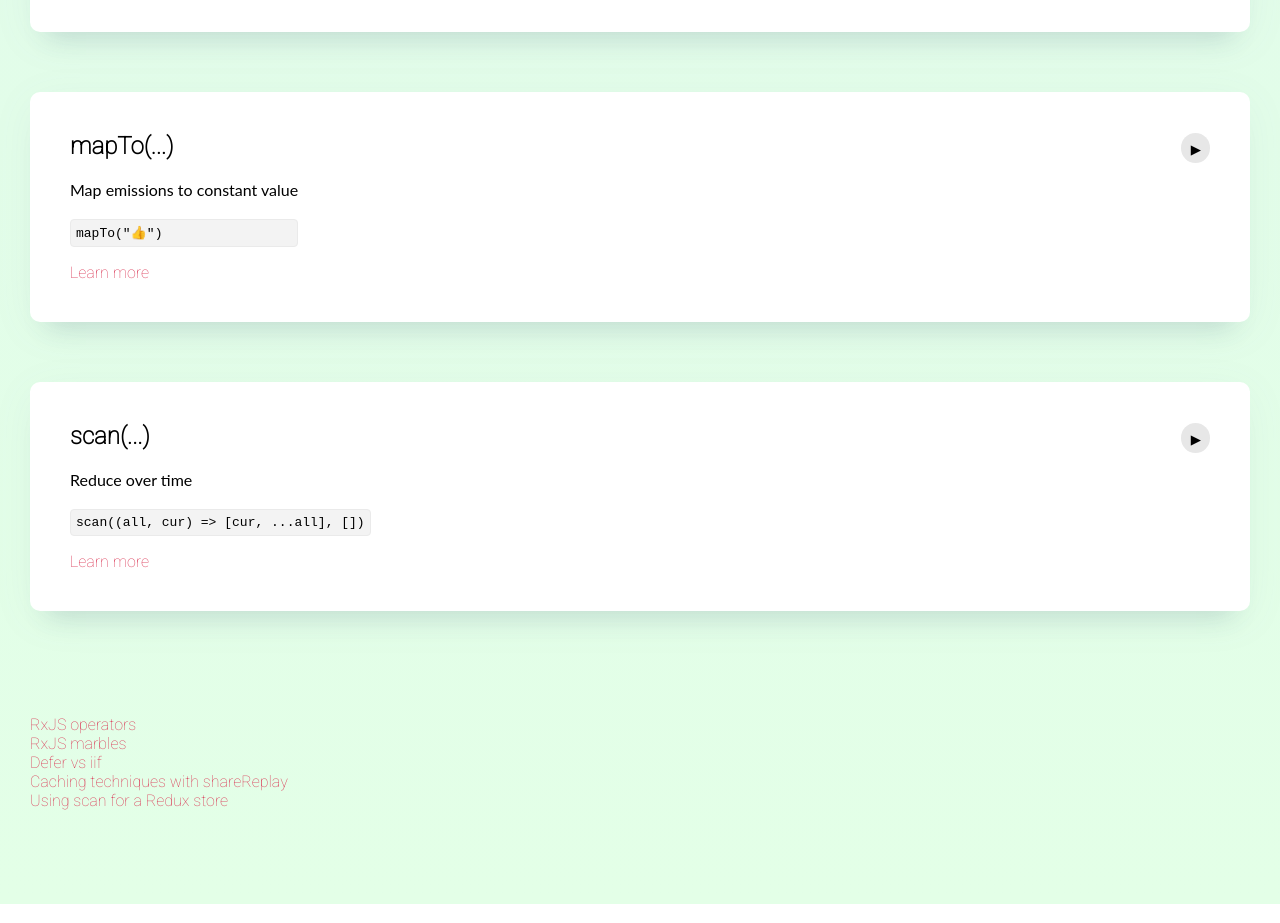
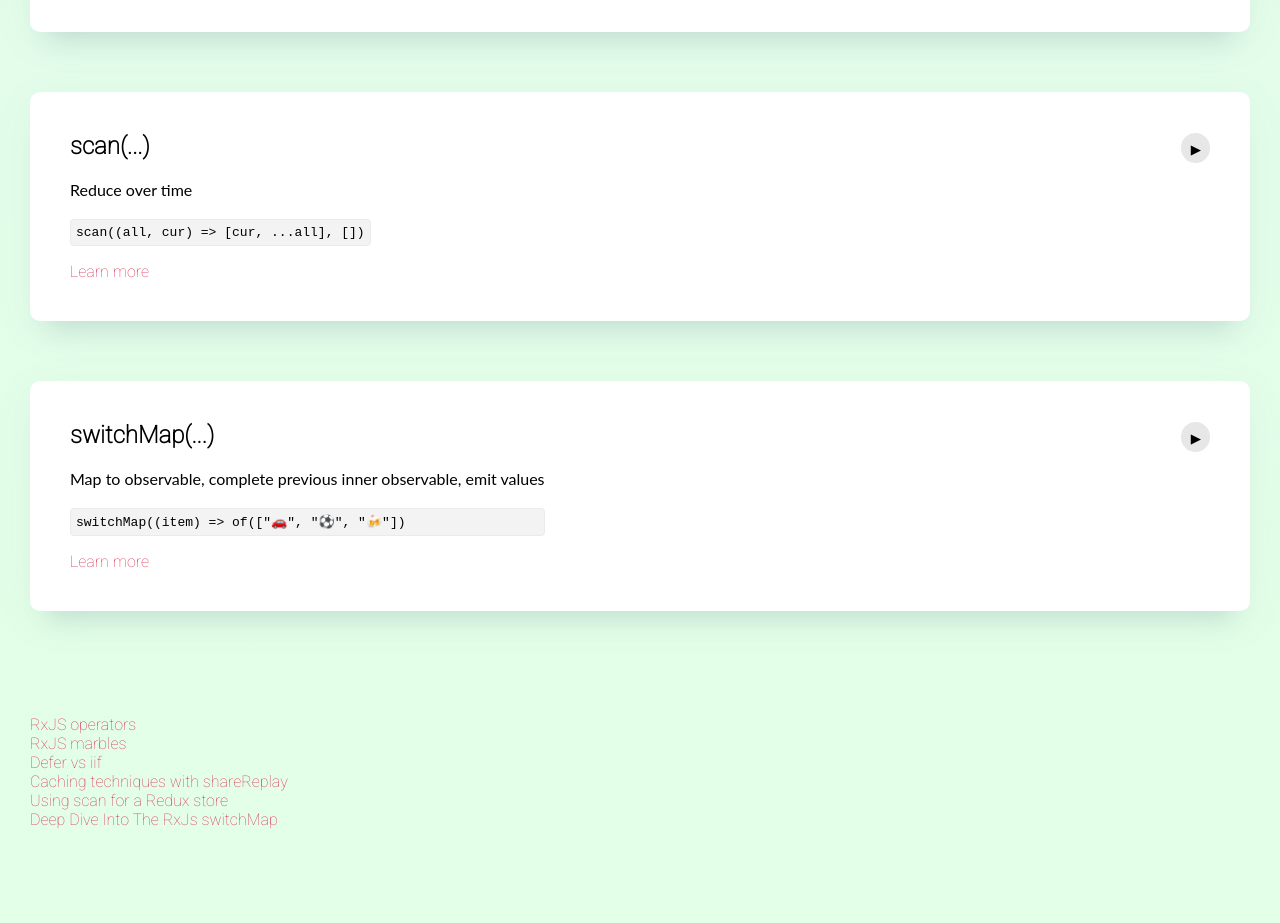
Before and after one commit to mo-sharif/angular-rxjs-operators, an Angular app: page / in a window 1280 px wide. Shown: the part 8500-9423 px from the top of the page. Built offline with nearby package versions, Linux system fonts and the light colour scheme; a web font is replaced by a local one.

Commit message:
3 files modified

```diff
--- a/src/app/app.component.ts
+++ b/src/app/app.component.ts
@@ -191,18 +191,20 @@ export class AppComponent {
       link: "https://www.learnrxjs.io/learn-rxjs/operators/transformation/mapto"
     },
     {
-      action: () => this.dataService._mapTo("👍"),
-      code: `mapTo("👍")`,
-      desc: "Map emissions to constant value",
-      name: "mapTo(...)",
-      link: "https://www.learnrxjs.io/learn-rxjs/operators/transformation/mapto"
-    },
-    {
       action: () => this.dataService._scan(this.inputData),
       code: `scan((all, cur) => [cur, ...all], [])`,
       desc: "Reduce over time",
       name: "scan(...)",
       link: "https://www.learnrxjs.io/learn-rxjs/operators/transformation/scan"
+    },
+    {
+      action: () => this.dataService._switchMap(this.inputData),
+      code: `switchMap((item) => of(["🚗", "⚽️", "🍻"])`,
+      desc:
+        "Map to observable, complete previous inner observable, emit values",
+      name: "switchMap(...)",
+      link:
+        "https://www.learnrxjs.io/learn-rxjs/operators/transformation/switchmap"
     }
   ];
   constructor(public dataService: DataService) {
--- a/src/app/components/footer.component.html
+++ b/src/app/components/footer.component.html
@@ -8,4 +8,6 @@
 		Caching techniques with shareReplay</a>
 	<a href="https://dev.to/fallenstedt/scan-operator-for-mini-redux-stores-41m9">
 		Using scan for a Redux store</a>
+	<a href="https://blog.angular-university.io/rxjs-switchmap-operator/">
+		Deep Dive Into The RxJs switchMap</a>
 </div>
--- a/src/app/data.service.ts
+++ b/src/app/data.service.ts
@@ -33,7 +33,7 @@ import {
   distinctUntilChanged,
   take,
   takeUntil,
-scan
+  scan
 } from "rxjs/operators";
 
 @Injectable()
@@ -117,14 +117,14 @@ export default class DataService {
     this.handleResults(op);
   }
 
-  _startWith(items) {
-    const op = from(items).pipe(startWith("💩"));
+  _startWith(emojis) {
+    const op = from(emojis).pipe(startWith("💩"));
     this.handleResults(op);
   }
 
-  _withLatestFrom(items) {
+  _withLatestFrom(emojis) {
     const user$ = of("🌵");
-    const users$ = of(items);
+    const users$ = of(emojis);
 
     const op = users$.pipe(
       withLatestFrom(user$),
@@ -161,13 +161,13 @@ export default class DataService {
     this.handleResults(op);
   }
 
-  _distinctUntilChanged(items) {
-    const op = from(items).pipe(distinctUntilChanged());
+  _distinctUntilChanged(emojis) {
+    const op = from(emojis).pipe(distinctUntilChanged());
     this.handleResults(op);
   }
 
-  _take(items, times) {
-    const op = from(items).pipe(take(times));
+  _take(emojis, times) {
+    const op = from(emojis).pipe(take(times));
     this.handleResults(op);
   }
 
@@ -183,19 +183,26 @@ export default class DataService {
 
   // Transformation
 
-  _map(items) {
-    const op = from(items).pipe(map((res) => res + "✅"))
-    this.handleResults(op)
+  _map(emojis) {
+    const op = from(emojis).pipe(map(res => res + "✅"));
+    this.handleResults(op);
   }
 
   _mapTo(mapToItem) {
-    const op = interval(1000).pipe(mapTo(mapToItem))
-    this.handleResults(op)
+    const op = interval(1000).pipe(mapTo(mapToItem));
+    this.handleResults(op);
   }
 
-  _scan(items) {
-    const op = from(items).pipe(scan((all, cur) => [cur, ...all], []))
-    this.handleResults(op)
+  _scan(emojis) {
+    const op = from(emojis).pipe(scan((all, cur) => [cur, ...all], []));
+    this.handleResults(op);
+  }
+
+  _switchMap(emojis) {
+    const op = of(emojis).pipe(
+      switchMap((item: string) => of(["🚗", "⚽️", "🍻"]))
+    );
+    this.handleResults(op);
   }
 
   handleResults(op: Observable<any>) {
```
